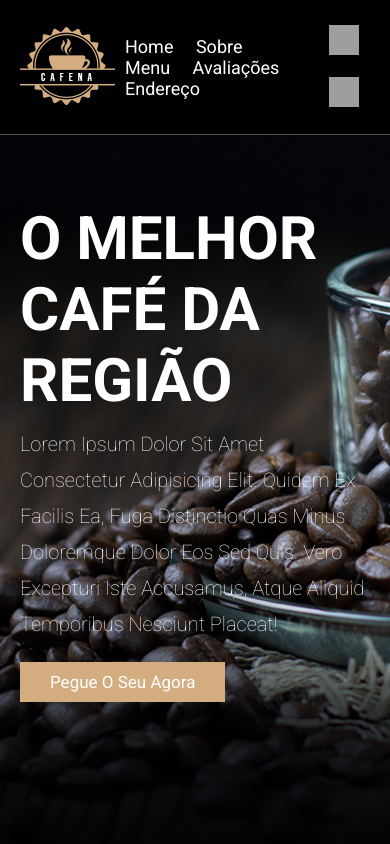
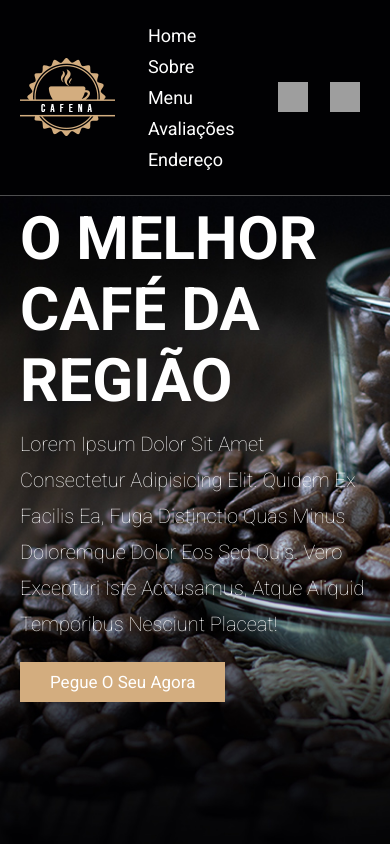
Before and after one commit to NetoPython/Cafeteria, a plain HTML site: page index.html in a window 390 px wide. Shown: the top 844 px of the page. Drawn offline with Linux system fonts and the light colour scheme; grey boxes are pictures that could not be loaded.

Commit message:
Atualizar o style.css

```diff
--- a/style.css
+++ b/style.css
@@ -253,3 +253,14 @@ footer img:hover {
     background-color: var(--main-color);
     border-radius: 30%;
 }
+
+@media (max-width: 768px) {
+  /* Estilos para telas menores que 768px */
+  .navbar {
+    flex-direction: column;
+  }
+  .navbar a {
+    display: block;
+    margin: 1rem 0;
+  }
+}
```
